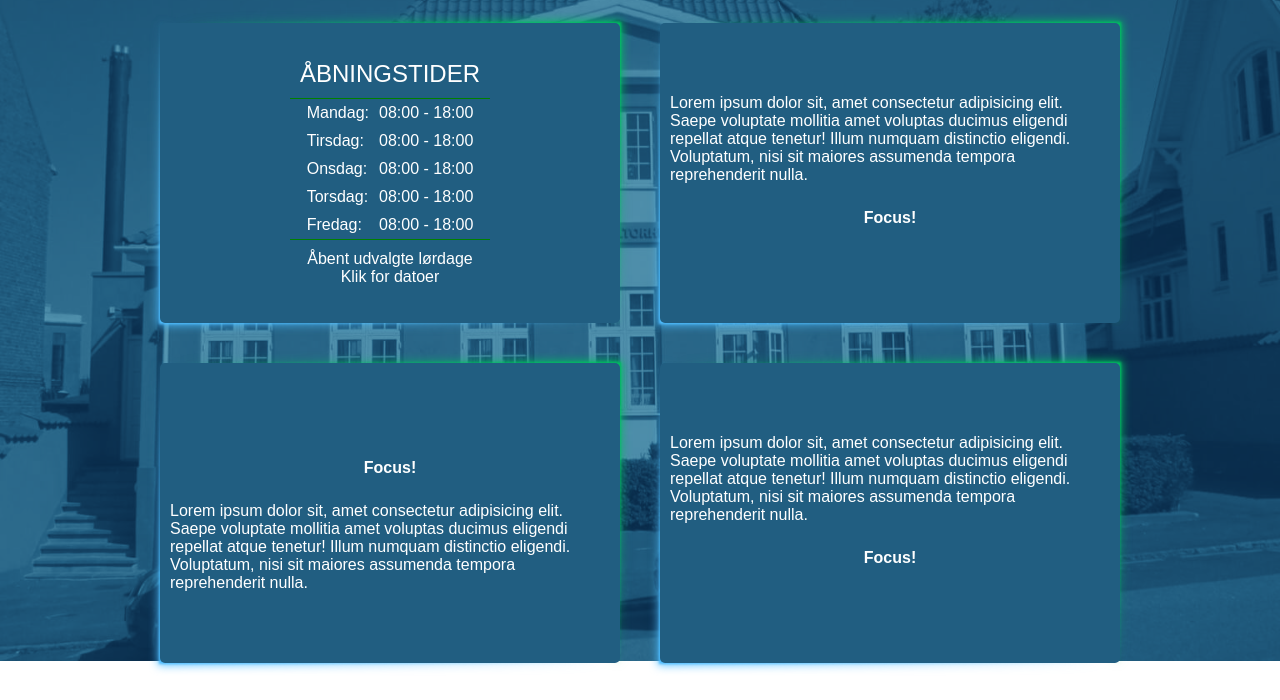
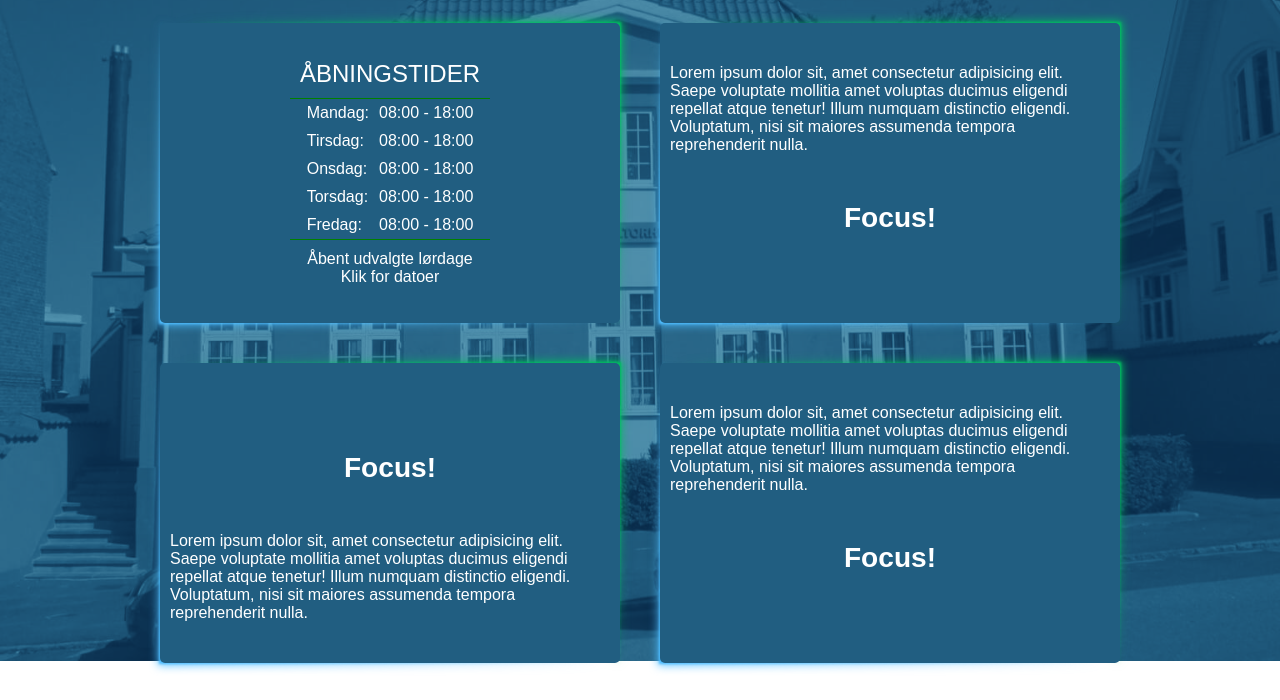
Before and after one commit to donjo9/kiro-gatsby, a Gatsby site: page / in a window 1280 px wide. Shown: the part 139-839 px from the top of the page. Built offline with nearby package versions, Linux system fonts and the light colour scheme; Gatsby itself is replaced by a stand-in of ours; some packages are replaced by stand-ins of ours.

Commit message:
Removed unnessesary styles from index

```diff
--- a/src/templates/index-page.js
+++ b/src/templates/index-page.js
@@ -11,56 +11,17 @@ const Index = styled.section`
   }
 `
 
-const Focus = styled.section`
+const Focus = styled.h1`
+   {
+    margin: 20px 10px;
+    font-size: 24px;
+    }
+`
+
+const Body = styled.section`
    {
     margin: 10px;
-    position: relative;
-    h1 {
-      padding: 10px;
-      margin: 5px;
-      cursor: pointer;
     }
-    &:hover h1:before {
-      transition: transform 0.5s;
-      transform-origin: top right;
-      transform: scale(1);
-    }
-    h1:before {
-      content: "";
-      position: absolute;
-      left: 0;
-      top: 0;
-      width: 100%;
-      height: 100%;
-      z-index: -1;
-      background-color: rgba(31, 86, 117, 0.99);
-      border: 1px solid black;
-      border-radius: 5px;
-      transition: transform 0.5s;
-      transform-origin: bottom left;
-      transform: scale(0);
-    }
-
-    &:hover h1:after {
-      transition: transform 0.5s;
-      transform-origin: bottom left;
-      transform: scale(0);
-    }
-    h1:after {
-      content: "";
-      position: absolute;
-      left: 0;
-      top: 0;
-      width: 100%;
-      height: 100%;
-      z-index: -1;
-      border-radius: 5px;
-      border: 1px solid black;
-      transition: transform 0.5s;
-      transform-origin: top right;
-      transform: scale(1);
-    }
-  }
 `
 
 export default ({ data }) => {
```
